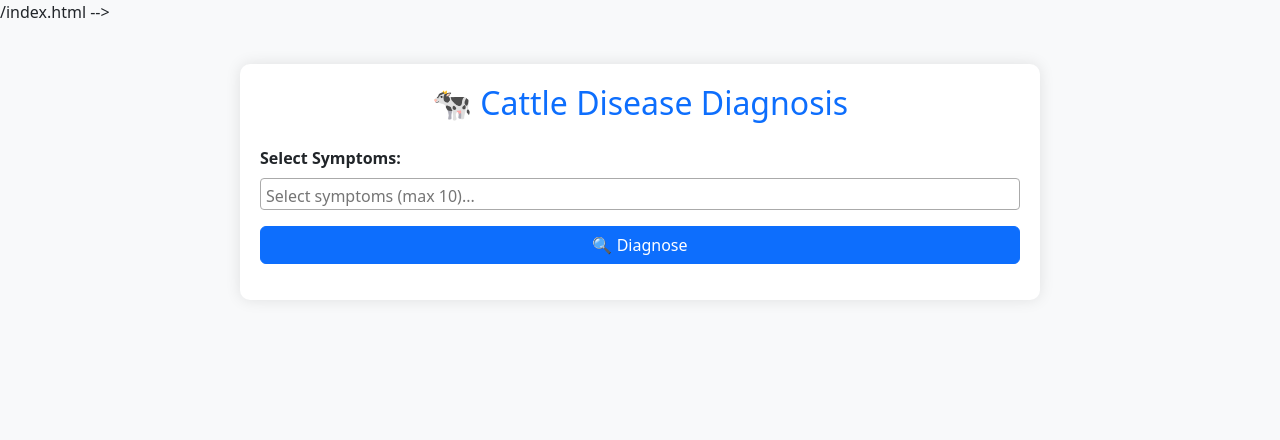
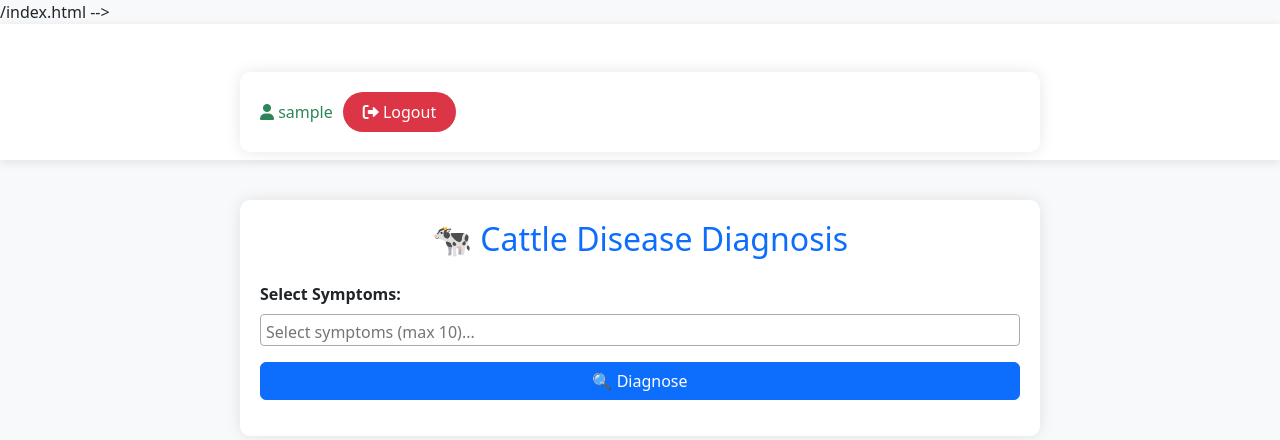
Before and after one commit to jennybrian/Cattledoctor, a Django app: page /diagnosis/ in a window 1280 px wide. Shown: the top 440 px of the page. Run offline with Django 5.2, Linux system fonts and the light colour scheme; the visitor is signed in with stand-in values (Sample User, id 1); parts of the project's set-up code (start-up, migrations or seed data) failed here and were passed over; some libraries are stand-ins or nearby versions.

Commit message:
Enhance register and login interfaces 2

```diff
--- a/diagnosis/templates/diagnosis/index.html
+++ b/diagnosis/templates/diagnosis/index.html
@@ -49,9 +49,61 @@
             padding: 15px;
             background-color: #f8fdff;
         }
+        .navbar {
+            background: rgba(255, 255, 255, 0.95);
+            box-shadow: 0 2px 10px rgba(0, 0, 0, 0.1);
+            margin-bottom: 30px;
+        }
+
+        .navbar-brand {
+            font-size: 1.5rem;
+            font-weight: 600;
+            color: #2d8659;
+        }
+
+        .btn-logout {
+            background-color: #dc3545;
+            color: white;
+            border: none;
+            padding: 8px 20px;
+            border-radius: 20px;
+            transition: all 0.3s ease;
+        }
+
+        .btn-logout:hover {
+            background-color: #c82333;
+            transform: translateY(-2px);
+            color: white;
+            box-shadow: 0 2px 8px rgba(220, 53, 69, 0.3);
+        }
+
+        .user-info {
+            display: flex;
+            align-items: center;
+            gap: 10px;
+        }
+
+        .user-name {
+            color: #2d8659;
+            font-weight: 500;
+        }
     </style>
 </head>
 <body>
+    <!-- Navigation Bar -->
+    <nav class="navbar navbar-expand-lg">
+        <div class="container">
+
+            <div class="user-info">
+                <span class="user-name">
+                    <i class="fas fa-user"></i> {{ request.user.username }}
+                </span>
+                <a href="{% url 'logout' %}" class="btn btn-logout">
+                    <i class="fas fa-sign-out-alt"></i> Logout
+                </a>
+            </div>
+        </div>
+    </nav>
     <div class="container">
         <h2 class="mb-4 text-primary text-center">🐄 Cattle Disease Diagnosis</h2>
 
```
